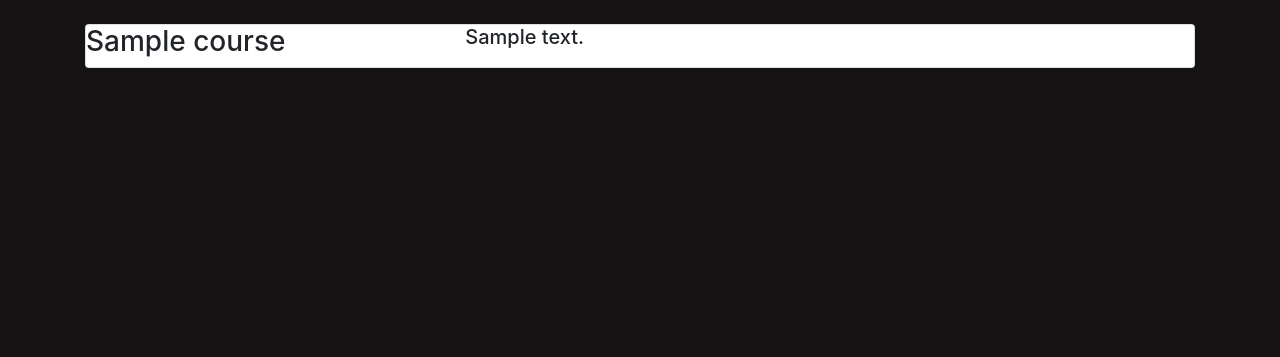
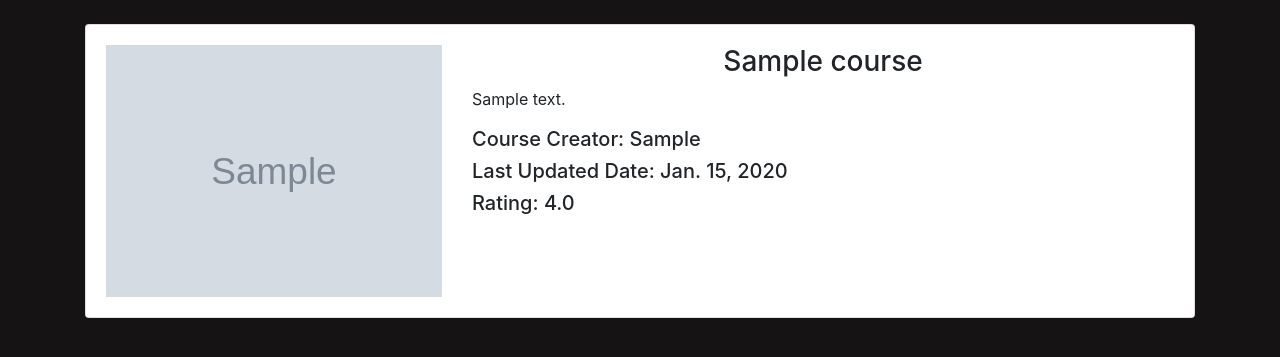
Before and after one commit to NickBurnam/SJSU-CS160-Website-Project, a Django app: page /courses/details/1/ in a window 1280 px wide. Shown: the part 56-413 px from the top of the page. Run offline with Django 3.2, Linux system fonts and the light colour scheme; tables that the repository leaves empty hold one stand-in row (values such as "Sample post"); grey boxes marked "Sample" are stand-in pictures; some libraries are stand-ins or nearby versions.

Commit message:
Updated details.html
details.html now nicely prints out a course!

```diff
--- a/courses/templates/courses/details.html
+++ b/courses/templates/courses/details.html
@@ -12,12 +12,20 @@
 <br>
 <div class="container">
     <div class="card">
-        <div class="row">
-            <div class="col-md-4">
-                <h3>{{course.name}}</h3>
-            </div>
-            <div class="col-md-8">
-                <h5>{{course.description}}</h5>
+        <div class="card-body">
+            <div class="row">
+                <div class="col-md-4">
+                    <img src="{{ course.image }}" alt="{{course.name}}" class="img-fluid">
+                </div>
+                <div class="col-md-8">
+                    <h3 class= "text-center">
+                        {{course.name}}
+                    </h3>
+                    <p> {{course.description}}</p>
+                    <h5>Course Creator: {{ course.creator }}</h5>
+                    <h5>Last Updated Date: {{ course.last_updated_date }}</h5>
+                    <h5>Rating: {{ course.average_rating }}</h5>
+                </div>
             </div>
         </div>
     </div>
```
